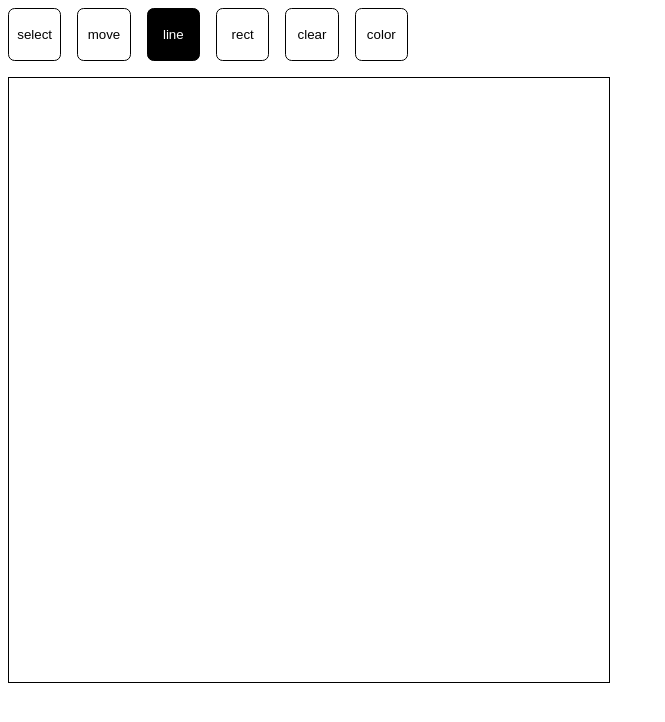
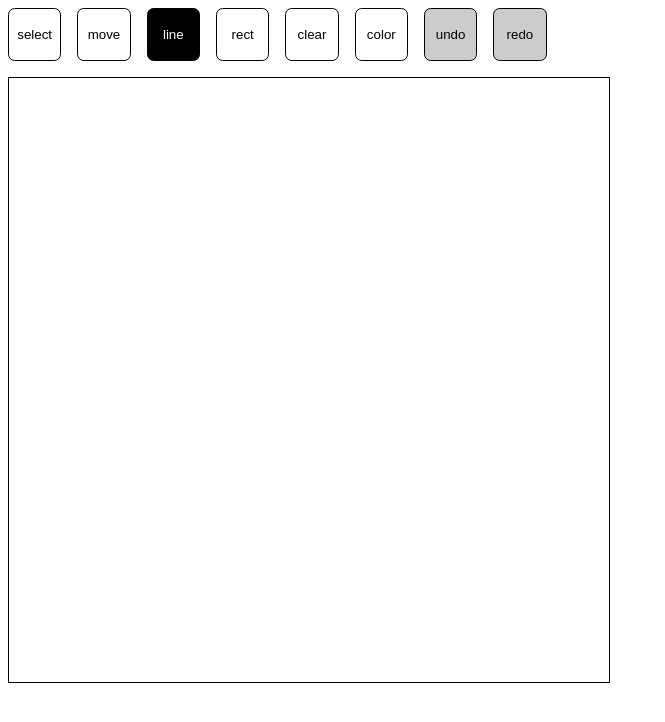
Before and after one commit to mentoorg/whiteboard, a Vue app in the folder packages/frontend/: page / in a window 1280 px wide. Shown: the top 722 px of the page, without its empty margins (0-665 px from the left). Built offline with nearby package versions, Linux system fonts and the light colour scheme.

Commit message:
feat(frontend): undo/redo

```diff
--- a/packages/frontend/src/App.vue
+++ b/packages/frontend/src/App.vue
@@ -11,6 +11,7 @@ const data: WhiteboardData = reactive({
     viewBox: { x: 0, y: 0, width: 600, height: 600 },
     shapes: [],
     history: [],
+    historyIndex: 0,
 })
 </script>
 
--- a/packages/frontend/src/components/input/BasicInput.vue
+++ b/packages/frontend/src/components/input/BasicInput.vue
@@ -1,7 +1,7 @@
 <script setup lang="ts">
-import { reactive, ref } from 'vue'
+import { computed, reactive, ref } from 'vue'
 import { useEventListener } from '@vueuse/core'
-import { addShapeRel, createRectFromPoints, type Vector, type WhiteboardData } from '../../data'
+import { addShapeRel, addShapeWithAction, createRectFromPoints, redoAction, undoAction, type Vector, type WhiteboardData } from '../../data'
 import { createEmitter, type Emitter, type Events } from '../../utils/emitter'
 import BrushEditor from './BrushEditor.vue'
 import { log } from '../../store/debug'
@@ -23,13 +23,14 @@ const createToolHandle = (setup: (handle: ToolHandle) => void): ToolHandle => {
     return handle
 }
 
-const TOOL_NAMES = [ 'select', 'move', 'line', 'rect', 'clear', 'color' ] as const
+const TOOL_NAMES = [ 'select', 'move', 'line', 'rect', 'clear', 'color', 'undo', 'redo' ] as const
 type ToolName = typeof TOOL_NAMES[number]
 
 interface Tool {
     type: 'mode' | 'action' | 'switch'
     handle: ToolHandle
     active?: boolean
+    disabled?: boolean
 }
 
 const showColorPicker = ref(false)
@@ -81,8 +82,8 @@ const TOOLS: Record<ToolName, Tool> = reactive({
                     state: 'wait-for-end'
                     start: Vector
                     end: Vector
-                    disposeStartPoint: () => void
-                    disposePreview?: () => void
+                    removeStartPoint: () => void
+                    removePreview?: () => void
                 }
             const state = ref<LineToolState>({ state: 'wait-for-start' })
 
@@ -92,8 +93,8 @@ const TOOLS: Record<ToolName, Tool> = reactive({
             }
             const end = () => {
                 if (state.value.state === 'wait-for-end') {
-                    state.value.disposeStartPoint()
-                    state.value.disposePreview?.()
+                    state.value.removeStartPoint()
+                    state.value.removePreview?.()
                 }
             }
 
@@ -101,7 +102,7 @@ const TOOLS: Record<ToolName, Tool> = reactive({
             handle.on('end', end)
             handle.on('mousedown', pos => {
                 if (state.value.state === 'wait-for-start') {
-                    const disposeStartPoint = addShapeRel(props.data, {
+                    const { removeShape: removeStartPoint } = addShapeRel(props.data, {
                         type: 'circle',
                         center: pos,
                         radius: 3,
@@ -110,14 +111,14 @@ const TOOLS: Record<ToolName, Tool> = reactive({
                         state: 'wait-for-end',
                         start: pos,
                         end: pos,
-                        disposeStartPoint
+                        removeStartPoint
                     }
                 }
             })
             handle.on('mouseup', () => {
                 if (state.value.state === 'wait-for-end') {
-                    state.value.disposeStartPoint()
-                    addShapeRel(props.data, {
+                    state.value.removeStartPoint()
+                    addShapeWithAction(props.data, {
                         type: 'line',
                         start: state.value.start,
                         end: state.value.end,
@@ -130,21 +131,21 @@ const TOOLS: Record<ToolName, Tool> = reactive({
             handle.on('mousemove', pos => {
                 if (state.value.state !== 'wait-for-end') return
                 state.value.end = pos
-                state.value.disposePreview?.()
-                const disposePreviewLine = addShapeRel(props.data, {
+                state.value.removePreview?.()
+                const { removeShape: removePreviewLine } = addShapeRel(props.data, {
                     type: 'line',
                     start: state.value.start,
                     end: pos,
                     stroke: brush.strokeColor,
                 })
-                const disposePreviewCircle = addShapeRel(props.data, {
+                const { removeShape: removePreviewCircle } = addShapeRel(props.data, {
                     type: 'circle',
                     center: pos,
                     radius: 3,
                 })
-                state.value.disposePreview = () => {
-                    disposePreviewLine()
-                    disposePreviewCircle()
+                state.value.removePreview = () => {
+                    removePreviewLine()
+                    removePreviewCircle()
                 }
             })
         })
@@ -158,8 +159,8 @@ const TOOLS: Record<ToolName, Tool> = reactive({
                     state: 'wait-for-end'
                     start: Vector
                     end: Vector
-                    disposeStartPoint: () => void
-                    disposePreview?: () => void
+                    removeStartPoint: () => void
+                    removePreview?: () => void
                 }
             const state = ref<RectToolState>({ state: 'wait-for-start' })
 
@@ -169,8 +170,8 @@ const TOOLS: Record<ToolName, Tool> = reactive({
             }
             const end = () => {
                 if (state.value.state === 'wait-for-end') {
-                    state.value.disposeStartPoint()
-                    state.value.disposePreview?.()
+                    state.value.removeStartPoint()
+                    state.value.removePreview?.()
                 }
             }
 
@@ -178,7 +179,7 @@ const TOOLS: Record<ToolName, Tool> = reactive({
             handle.on('end', end)
             handle.on('mousedown', pos => {
                 if (state.value.state === 'wait-for-start') {
-                    const disposeStartPoint = addShapeRel(props.data, {
+                    const { removeShape: removeStartPoint } = addShapeRel(props.data, {
                         type: 'circle',
                         center: pos,
                         radius: 3,
@@ -187,14 +188,14 @@ const TOOLS: Record<ToolName, Tool> = reactive({
                         state: 'wait-for-end',
                         start: pos,
                         end: pos,
-                        disposeStartPoint
+                        removeStartPoint
                     }
                 }
             })
             handle.on('mouseup', () => {
                 if (state.value.state === 'wait-for-end') {
-                    state.value.disposeStartPoint()
-                    addShapeRel(props.data, {
+                    state.value.removeStartPoint()
+                    addShapeWithAction(props.data, {
                         ...createRectFromPoints(state.value.start, state.value.end),
                         stroke: brush.strokeColor,
                         fill: brush.fillColor,
@@ -206,20 +207,20 @@ const TOOLS: Record<ToolName, Tool> = reactive({
             handle.on('mousemove', pos => {
                 if (state.value.state !== 'wait-for-end') return
                 state.value.end = pos
-                state.value.disposePreview?.()
-                const disposePreviewRect = addShapeRel(props.data, {
+                state.value.removePreview?.()
+                const { removeShape: removePreviewRect } = addShapeRel(props.data, {
                     ...createRectFromPoints(state.value.start, pos),
                     stroke: brush.strokeColor,
                     fill: brush.fillColor,
                 })
-                const disposePreviewCircle = addShapeRel(props.data, {
+                const { removeShape: removePreviewCircle } = addShapeRel(props.data, {
                     type: 'circle',
                     center: pos,
                     radius: 3,
                 })
-                state.value.disposePreview = () => {
-                    disposePreviewRect()
-                    disposePreviewCircle()
+                state.value.removePreview = () => {
+                    removePreviewRect()
+                    removePreviewCircle()
                 }
             })
         })
@@ -239,7 +240,21 @@ const TOOLS: Record<ToolName, Tool> = reactive({
                 showColorPicker.value = ! showColorPicker.value
             })
         })
-    }
+    },
+    undo: {
+        type: 'action',
+        disabled: computed(() => props.data.historyIndex === 0),
+        handle: createToolHandle(handle => {
+            handle.on('start', () => undoAction(props.data))
+        })
+    },
+    redo: {
+        type: 'action',
+        disabled: computed(() => props.data.historyIndex === props.data.history.length),
+        handle: createToolHandle(handle => {
+            handle.on('start', () => redoAction(props.data))
+        })
+    },
 })
 
 const activeTool = ref<Tool | null>(null)
@@ -298,6 +313,7 @@ externalEvents.forEach(event => useEventListener(document, event, wrapMouseListe
 })))
 
 const selectTool = (tool: Tool) => {
+    if (tool.disabled) return
     if (tool.type === 'mode') {
         if (activeTool.value === tool) return
         const lastTool = activeTool.value
@@ -328,7 +344,10 @@ selectTool(TOOLS.line)
             >
                 <button
                     class="tool-button"
-                    :class="{ active: tool.active }"
+                    :class="{
+                        active: tool.active,
+                    }"
+                    :disabled="tool.disabled"
                     @click.capture.stop="selectTool(tool)"
                 >
                     {{ toolName }}
@@ -371,9 +390,14 @@ selectTool(TOOLS.line)
     cursor: pointer;
 }
 
-.tool-button:hover, .tool-button.active {
+.tool-button:not(:disabled):hover, .tool-button.active {
     background-color: #000;
     color: #fff;
+}
+
+.tool-button:disabled {
+    cursor: not-allowed;
+    background-color: #ccc;
 }
 
 .popup {
--- a/packages/frontend/src/data/index.ts
+++ b/packages/frontend/src/data/index.ts
@@ -23,16 +23,24 @@ export const createIdGenerator = () => {
 }
 export const genShapeId = createIdGenerator()
 
-export const addShape = (data: WhiteboardData, shape: PreShape) => {
+export const addShape = (data: WhiteboardData, preShape: PreShape) => {
     const id = genShapeId()
-    data.shapes.push({ ...shape, id })
-    return () => {
-        remove(data.shapes, it => it.id === id)
+    const shape = { ...preShape, id }
+    data.shapes.push(shape)
+    return {
+        shape,
+        removeShape: () => remove(data.shapes, it => it.id === id)
     }
 }
 
-export const addShapeRel = (data: WhiteboardData, shape: PreShape) => {
-    return addShape(data, moveShape(shape, data.viewBox))
+export const addShapeRel = (data: WhiteboardData, preShape: PreShape) => {
+    return addShape(data, moveShape(preShape, data.viewBox))
+}
+
+export const addShapeWithAction = (data: WhiteboardData, preShape: PreShape) => {
+    const shapeHandle = addShapeRel(data, preShape)
+    pushAction(data, { type: 'add_shape', shape: shapeHandle.shape })
+    return shapeHandle
 }
 
 export const vectorAdd = (a: Vector, b: Vector): Vector => {
@@ -106,13 +114,48 @@ export interface CircleShape extends Strokable, Fillable {
     center: Vector
 }
 
-export interface WhiteboardAction {
-    // TODO
+export type Action =
+    | AddShapeAction
+
+export interface AddShapeAction {
+    type: 'add_shape'
+    shape: Shape
 }
 
 export interface WhiteboardData {
     size: Size
     viewBox: ViewBox
     shapes: Shape[]
-    history: WhiteboardAction[]
+    history: Action[]
+    historyIndex: number
 }
+
+export const pushAction = (data: WhiteboardData, action: Action) => {
+    data.history.splice(data.historyIndex)
+    data.history.push(action)
+    data.historyIndex ++
+}
+
+export const undoAction = (data: WhiteboardData) => {
+    if (! data.historyIndex) return
+
+    const action = data.history[-- data.historyIndex]
+
+    switch (action.type) {
+        case 'add_shape':
+            remove(data.shapes, it => it.id === action.shape.id)
+            break
+    }
+}
+
+export const redoAction = (data: WhiteboardData) => {
+    if (data.historyIndex === data.history.length) return
+
+    const action = data.history[data.historyIndex ++]
+
+    switch (action.type) {
+        case 'add_shape':
+            data.shapes.push(action.shape)
+            break
+    }
+}
```
